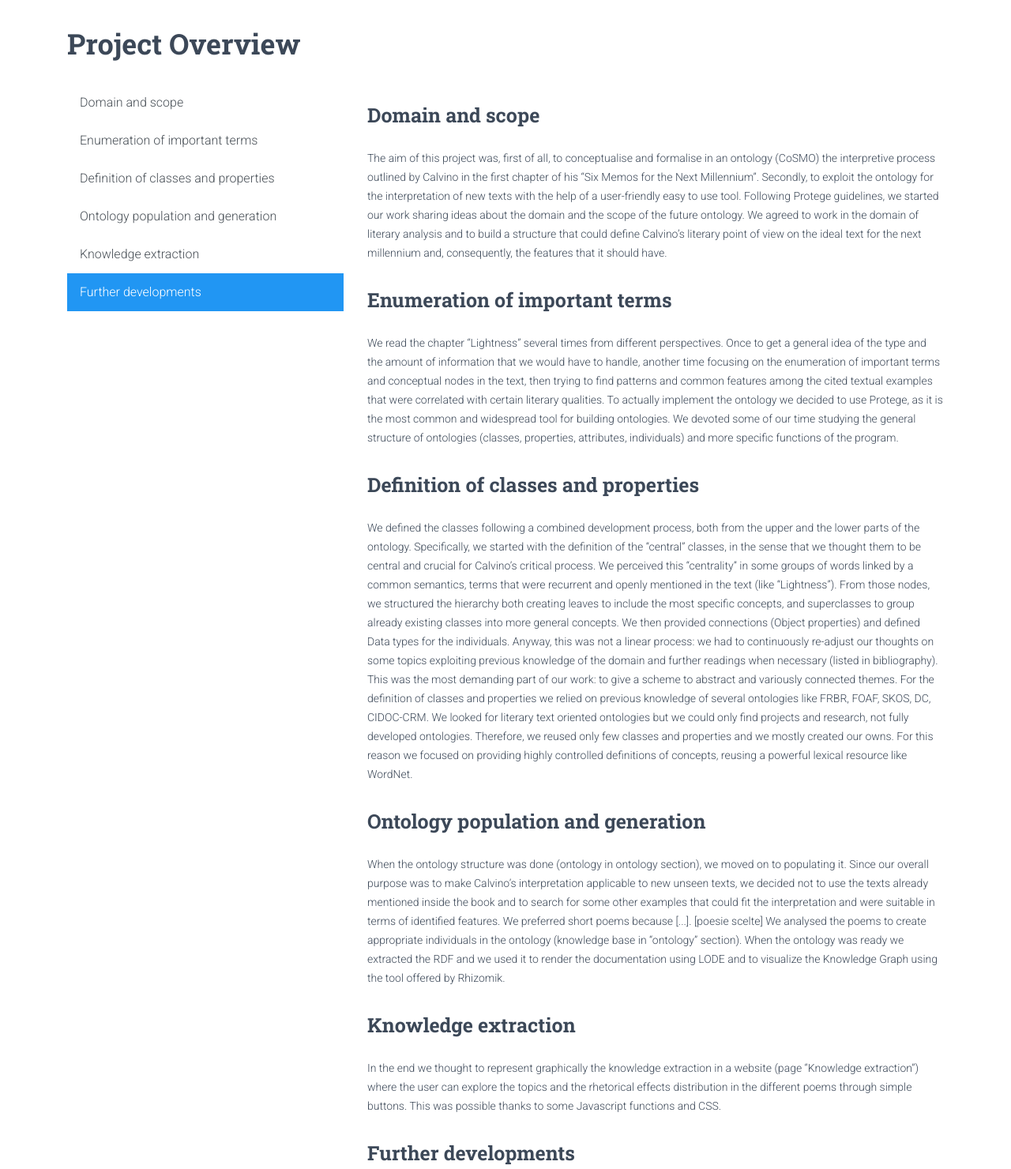
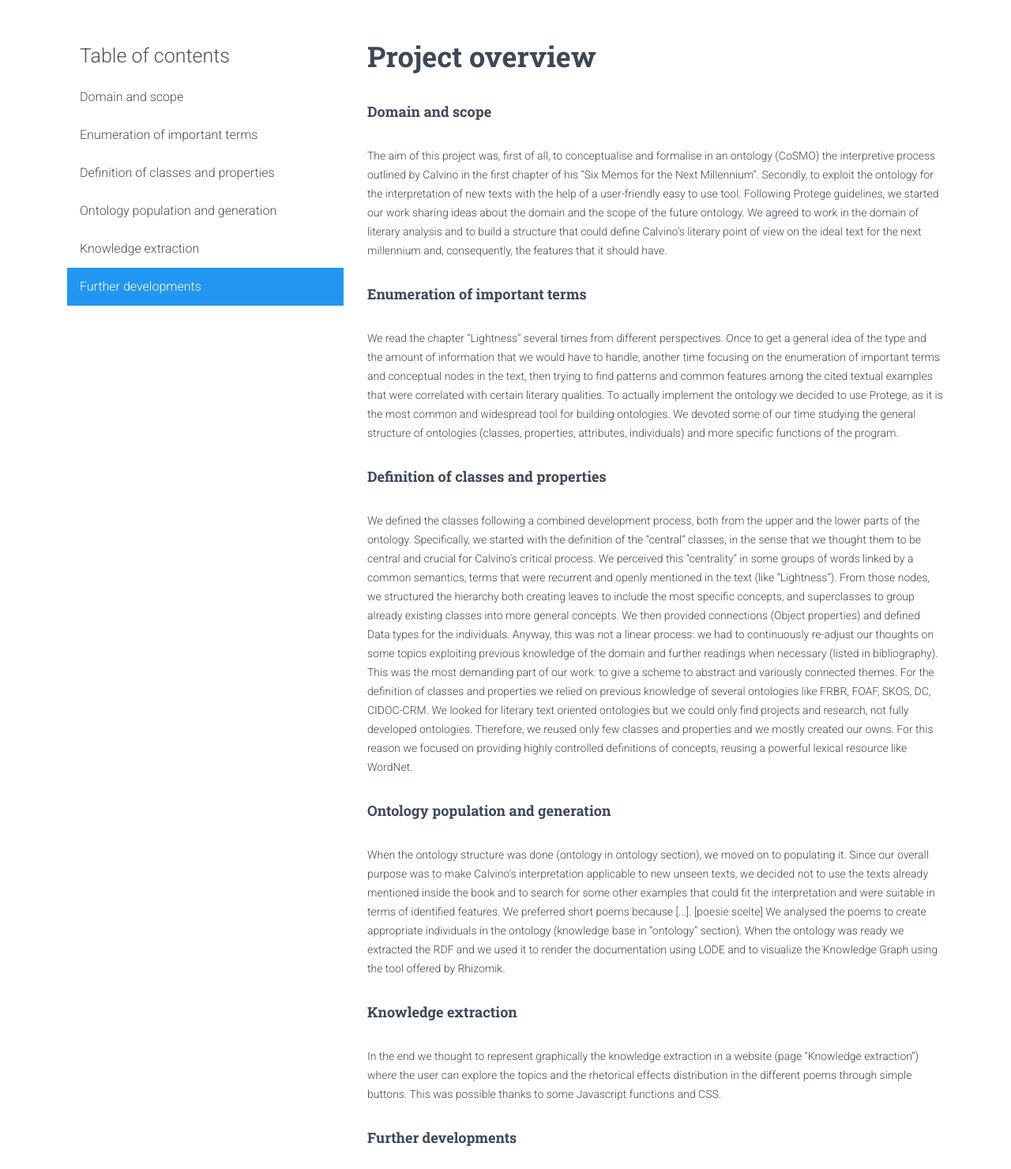
Before and after one commit to mangiafrangette/cosmo, a website: page overview.html in a window 1280 px wide. Shown: the part 122-1602 px from the top of the page at 79% size. Drawn offline with Linux system fonts and the light colour scheme; some packages are replaced by stand-ins of ours.

Commit message:
fissato indice e agg barra verticale

```diff
--- a/overview.html
+++ b/overview.html
@@ -88,11 +88,13 @@
         <hr>
         <!-- fine breadcrumb -->
 
-        <h2 class="title">Project Overview</h2>
+        <!-- contenuto con table of contents e contenuto-->
         <div class="overview-text">
           <div class="row">
           <div class="col-4">
-            <div id="list-example" class="list-group">
+
+            <div id="list-example" class="list-group sticky-top sticky-offset">
+              <h3 class="list-group-item list-group-item-action">Table of contents</h3>
               <a class="list-group-item list-group-item-action" href="#domain-and-scope">Domain and scope</a>
               <a class="list-group-item list-group-item-action" href="#enumeration-of-important-terms">Enumeration of important terms</a>
               <a class="list-group-item list-group-item-action" href="#definition-of-classes-and-properties">Definition of classes and properties</a>
@@ -100,27 +102,30 @@
               <a class="list-group-item list-group-item-action" href="#knowledge-extraction">Knowledge extraction</a>
               <a class="list-group-item list-group-item-action" href="#further-developments">Further developments</a>
              </div>
+             <div class="vertical">
+           </div>
         </div>
-        <div class="col-8">
+        <div class="col-8" >
+          <h2 class="title">Project overview</h2>
           <div data-spy="scroll" data-target="#list-example" data-offset="0" class="scrollspy-example">
-            <h3 id="domain and scope" class="title">Domain and scope</h3>
+            <h4 id="domain and scope" class="title">Domain and scope</h4>
             <p>The aim of this project was, first of all, to conceptualise and formalise in an ontology (CoSMO) the interpretive process outlined by Calvino in the first chapter of his “Six Memos for the Next Millennium”. Secondly, to exploit the ontology for the interpretation of new texts with the help of a user-friendly easy to use tool.
             Following Protege guidelines, we started our work sharing ideas about the domain and the scope of the future ontology. We agreed to work in the domain of literary analysis and to build a structure that could define Calvino’s literary point of view on the ideal text for the next millennium and, consequently, the features that it should have. </p>
-            <h3 id="enumeration-of-important-terms" class="title">Enumeration of important terms</h3>
+            <h4 id="enumeration-of-important-terms" class="title">Enumeration of important terms</h4>
             <p>We read the chapter “Lightness” several times from different perspectives. Once to get a general idea of the type and the amount of information that we would have to handle, another time focusing on the enumeration of important terms and conceptual nodes in the text, then trying to find patterns and common features among the cited textual examples that were correlated with certain literary qualities.
             To actually implement the ontology we decided to use Protege, as it is the most common and widespread tool for building ontologies. We devoted some of our time studying the general structure of ontologies (classes, properties, attributes, individuals) and more specific functions of the program.
             </p>
-            <h3 id="definition-of-classes-and-properties" class="title">Definition of classes and properties</h3>
+            <h4 id="definition-of-classes-and-properties" class="title">Definition of classes and properties</h4>
             <p>We defined the classes following a combined development process, both from the upper and the lower parts of the ontology. Specifically, we started with the definition of the “central” classes, in the sense that we thought them to be central and crucial for Calvino’s critical process. We perceived this “centrality” in some groups of words linked by a common semantics, terms that were recurrent and openly mentioned in the text (like “Lightness”). From those nodes, we structured the hierarchy both creating leaves to include the most specific concepts, and superclasses to group already existing classes into more general concepts. We then provided connections (Object properties) and defined Data types for the individuals. Anyway, this was not a linear process: we had to continuously re-adjust our thoughts on some topics exploiting previous knowledge of the domain and further readings when necessary (listed in bibliography). This was the most demanding part of our work: to give a scheme to abstract and variously connected themes.
             For the definition of classes and properties we relied on previous knowledge of several ontologies like FRBR, FOAF, SKOS, DC, CIDOC-CRM. We looked for literary text oriented ontologies but we could only find projects and research, not fully developed ontologies. Therefore, we reused only few classes and properties and we mostly created our owns. For this reason we focused on providing highly controlled definitions of concepts, reusing a powerful lexical resource like WordNet.
             </p>
-            <h3 id="ontology-population-and-generation" class="title">Ontology population and generation</h3>
+            <h4 id="ontology-population-and-generation" class="title">Ontology population and generation</h4>
             <p>When the ontology structure was done (ontology in ontology section), we moved on to populating it. Since our overall purpose was to make Calvino’s interpretation applicable to new unseen texts, we decided not to use the texts already mentioned inside the book and to search for some other examples that could fit the interpretation and were suitable in terms of identified features. We preferred short poems because [...]. [poesie scelte] We analysed the poems to create appropriate individuals in the ontology (knowledge base in “ontology” section).
             When the ontology was ready we extracted the RDF and we used it to render the documentation using LODE and to visualize the Knowledge Graph using the tool offered by Rhizomik.
             </p>
-            <h3 id="knowledge-extraction" class="title">Knowledge extraction</h3>
+            <h4 id="knowledge-extraction" class="title">Knowledge extraction</h4>
             <p>In the end we thought to represent graphically the knowledge extraction in a website (page “Knowledge extraction”) where the user can explore the topics and the rhetorical effects distribution in the different poems through simple buttons. This was possible thanks to some Javascript functions and CSS. </p>
-            <h3 id="further-developments" class="title">Further developments</h3>
+            <h4 id="further-developments" class="title">Further developments</h4>
             <p>We expect this ontology to be a starting point for further developments. In fact, we hope that it could be enriched with more precise definitions for those textual features that were discovered by Calvino. In particular, computational literary criticism could be helpful in defining quantitative measures for the concepts and features that we detected, so as to automatically extract the knowledge that we derived from Calvino’s criticism in any text.  </p>
           </div>
           </div>
```
